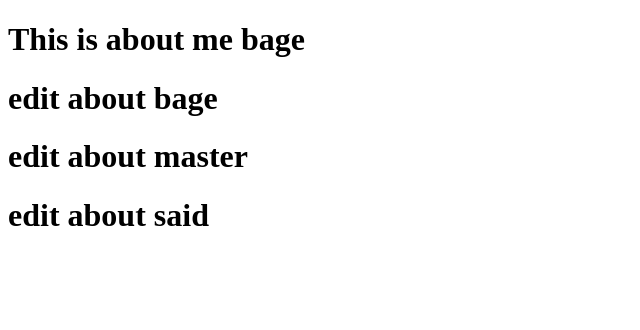
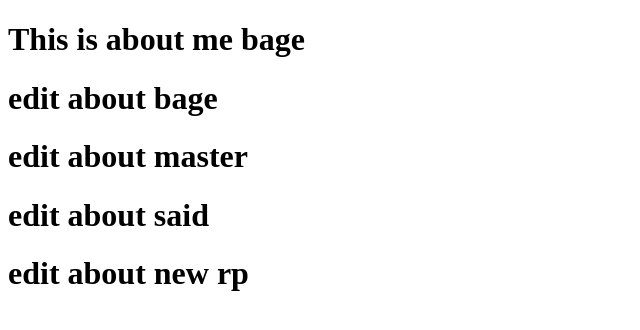
Before and after one commit to sarahmenyee/TC-one, a plain HTML site: page about.html in a window 1280 px wide. Shown: the whole page, without its empty margins (0-640 px from the left). Drawn offline with Linux system fonts and the light colour scheme.

Commit message:
add h1 for new Rp

```diff
--- a/about.html
+++ b/about.html
@@ -8,6 +8,7 @@
 <h1>edit about bage</h1>
 <h1>edit about master</h1>
 <h1>edit about said</h1>
+<h1>edit about new rp</h1>
 
 
 </body>
```
